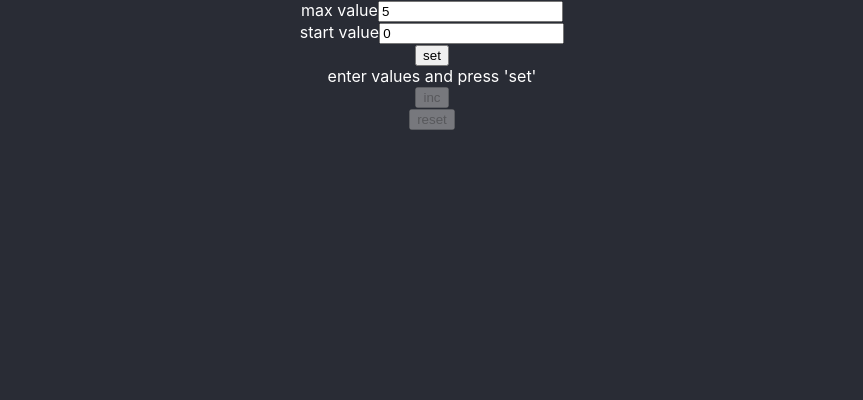
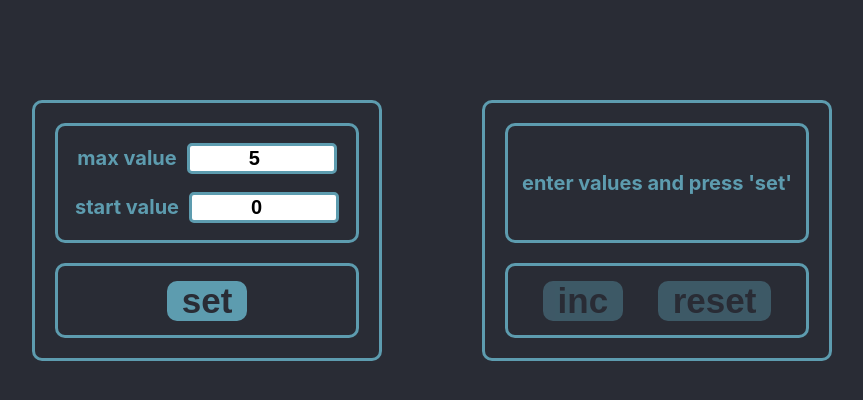
Before and after one commit to DmitryKhiliuk/counter, a React (Create React App) app: page / in a window 1280 px wide. Shown: the top 400 px of the page, without its empty margins (208-1071 px from the left). Built offline with nearby package versions, Linux system fonts and the light colour scheme.

Commit message:
without refactor

```diff
--- a/src/App.css
+++ b/src/App.css
@@ -1,14 +1,114 @@
+*,
+*:before,
+*:after {
+  box-sizing: border-box;
+}
 .App {
+  padding-top: 100px;
   text-align: center;
   color: white;
+  display: flex;
+  justify-content: space-between;
+  width: 800px;
+  margin: 0 auto;
+}
+.counter {
+  width: 350px;
+  height: 261px;
+  border: 3px solid #5d9caf;
+  padding: 20px;
+  border-radius: 10px;
+}
+.counter__button {
+  width: 100%;
+  height: 75px;
+  border: 3px solid #5d9caf;
+  margin-top: 20px;
+  border-radius: 10px;
+  display: flex;
+  justify-content: space-evenly;
+  align-items: center;
 
 }
 
+.counter__table {
+  width: 100%;
+  height: 120px;
+  border: 3px solid #5d9caf;
+  border-radius: 10px;
+  display: flex;
+  flex-direction: column;
+  justify-content: space-evenly;
+  align-items: center;
 
+
+}
+
+.button {
+  /*width: 100px;*/
+  height: 40px;
+  padding: 0 15px;
+  background-color: #5d9caf;
+  border: none;
+  border-radius: 10px;
+  font-size: 35px;
+  font-weight: bold;
+  color: #292c35;
+}
+.button:active {
+  color: #5d9caf;
+  background-color: #292c35;
+}
+.button:disabled{
+  opacity: .4;
+}
 .error {
-  border: red 1px solid;
+  border: red 3px solid;
+  border-radius: 5px;
+  width: 150px;
+  text-align: center;
+  font-size: 20px;
+  font-weight: bold;
+  outline: none;
+}
+
+.input {
+  border: #5d9caf 3px solid;
+  border-radius: 5px;
+  width: 150px;
+  text-align: center;
+  font-size: 20px;
+  font-weight: bold;
+  outline: none;
+
+}
+
+.nameInput {
+  margin-right: 10px;
+  color: #5d9caf;
+  font-size: 20px;
+  font-weight: bold;
+}
+
+.number {
+  color: #5d9caf;
+  font-size: 70px;
+  font-weight: bold;
+}
+.error-number {
+  color: red;
+  font-size: 70px;
+  font-weight: bold;
 }
 
 .error-message {
   color: red;
+  font-size: 25px;
+  font-weight: bold;
 }
+
+.message {
+  color: #5d9caf;
+  font-size: 20px;
+  font-weight: bold;
+}
--- a/src/Button.tsx
+++ b/src/Button.tsx
@@ -8,14 +8,18 @@ type ButtonType = {
 
 
 export const Button = (props:ButtonType) => {
+    let click = ''
     const onClickHandler = () => {
+        click += 'click'
         props.callBack()
+
     }
 
     return (
         <div>
             <button onClick={onClickHandler}
-                    disabled={props.disabled}>{props.buttonName}</button>
+                    disabled={props.disabled}
+                    className={`${'button'} ${click}`}>{props.buttonName}</button>
         </div>
     );
 };
--- a/src/components/CounterMain/CounterMain.tsx
+++ b/src/components/CounterMain/CounterMain.tsx
@@ -22,7 +22,7 @@ export const CounterMain = (props:CounterMainType) => {
 
 
     return (
-        <div>
+        <div className={'counter'}>
             <CounterMainTable numb={props.numb}
                               start={props.start}
                               max={props.max}
--- a/src/components/CounterMain/CounterMainButton.tsx
+++ b/src/components/CounterMain/CounterMainButton.tsx
@@ -22,7 +22,7 @@ const buttonResetHandler = () => {
 }
 
     return (
-        <div>
+        <div className={'counter__button'}>
             <Button buttonName={'inc'}
                     callBack={buttonIncHandler}
                     disabled={props.numb === +props.max || props.disabled}/>
--- a/src/components/CounterMain/CounterMainTable.tsx
+++ b/src/components/CounterMain/CounterMainTable.tsx
@@ -12,9 +12,9 @@ type CounterMainTableType = {
 
 export const CounterMainTable = (props:CounterMainTableType) => {
     return (
-        <div>
-            {!props.active && !props.error && <div className={props.numb === +props.max?'error-message':''}>{props.numb}</div>}
-            {props.active && !props.error && <div>enter values and press 'set'</div>}
+        <div className={'counter__table'}>
+            {!props.active && !props.error && <div className={props.numb === +props.max?'error-number':'number'}>{props.numb}</div>}
+            {props.active && !props.error && <div className={'message'}>enter values and press 'set'</div>}
             {props.error && <div className={'error-message'}>Incorrect value!</div>}
         </div>
     );
--- a/src/components/CounterValue/CounterValue.tsx
+++ b/src/components/CounterValue/CounterValue.tsx
@@ -17,7 +17,7 @@ type CounterValueType = {
 export const CounterValue = (props:CounterValueType) => {
 
     return (
-        <div>
+        <div className={'counter'}>
             <CounterValueTable max={props.max}
                                setMax={props.setMax}
                                start={props.start}
--- a/src/components/CounterValue/CounterValueButton.tsx
+++ b/src/components/CounterValue/CounterValueButton.tsx
@@ -15,7 +15,7 @@ type CounterValueButtonType = {
 export const CounterValueButton = (props: CounterValueButtonType) => {
 
     return (
-        <div>
+        <div className={'counter__button'}>
             <Button callBack={props.setLSHandler}
                     buttonName={'set'}
                     disabled={props.error || props.disabled}
--- a/src/components/CounterValue/CounterValueTable.tsx
+++ b/src/components/CounterValue/CounterValueTable.tsx
@@ -17,16 +17,16 @@ export const CounterValueTable = (props:CounterValueTableType) => {
 
 
     return (
-        <div>
+        <div className={'counter__table'}>
             <Input nameInput={'max value'}
                    callBackInput={props.setMax}
                    value={props.max}
-                   inputClass={props.error && +props.start >= +props.max?'error':''}
+                   inputClass={props.error && +props.start >= +props.max?'error':'input'}
                    /*callBackFocus={props.focusInput}*//>
             <Input nameInput={'start value'}
                    callBackInput={props.setStart}
                    value={props.start}
-                   inputClass={props.error?'error':''}
+                   inputClass={props.error?'error':'input'}
                    /*callBackFocus={props.focusInput}*//>
         </div>
     );
--- a/src/components/CounterValue/Input.tsx
+++ b/src/components/CounterValue/Input.tsx
@@ -22,7 +22,7 @@ const onChangeHandler = (e:ChangeEvent<HTMLInputElement>) => {
 
     return (
         <div>
-            <span>{props.nameInput}</span>
+            <span className={'nameInput'}>{props.nameInput}</span>
             <input type="number"
                    onChange={onChangeHandler}
                    value={props.value}
```
